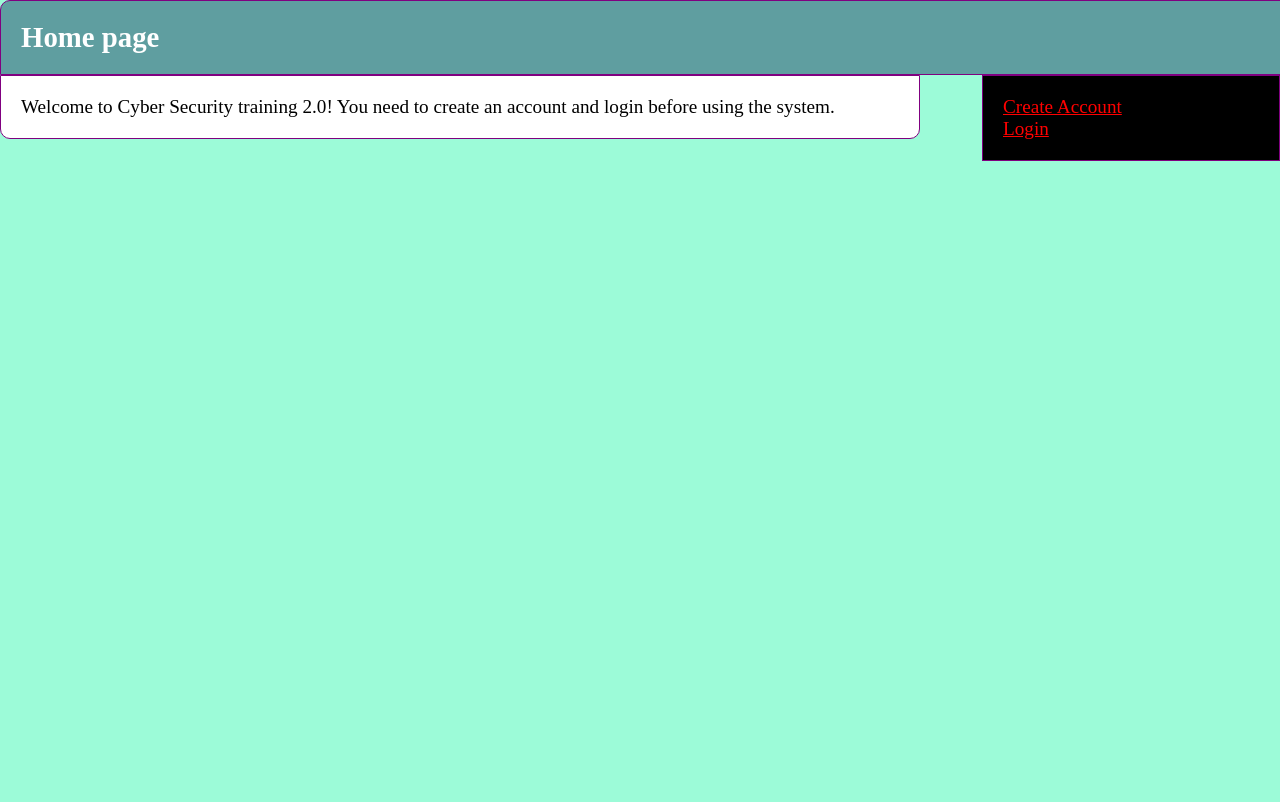
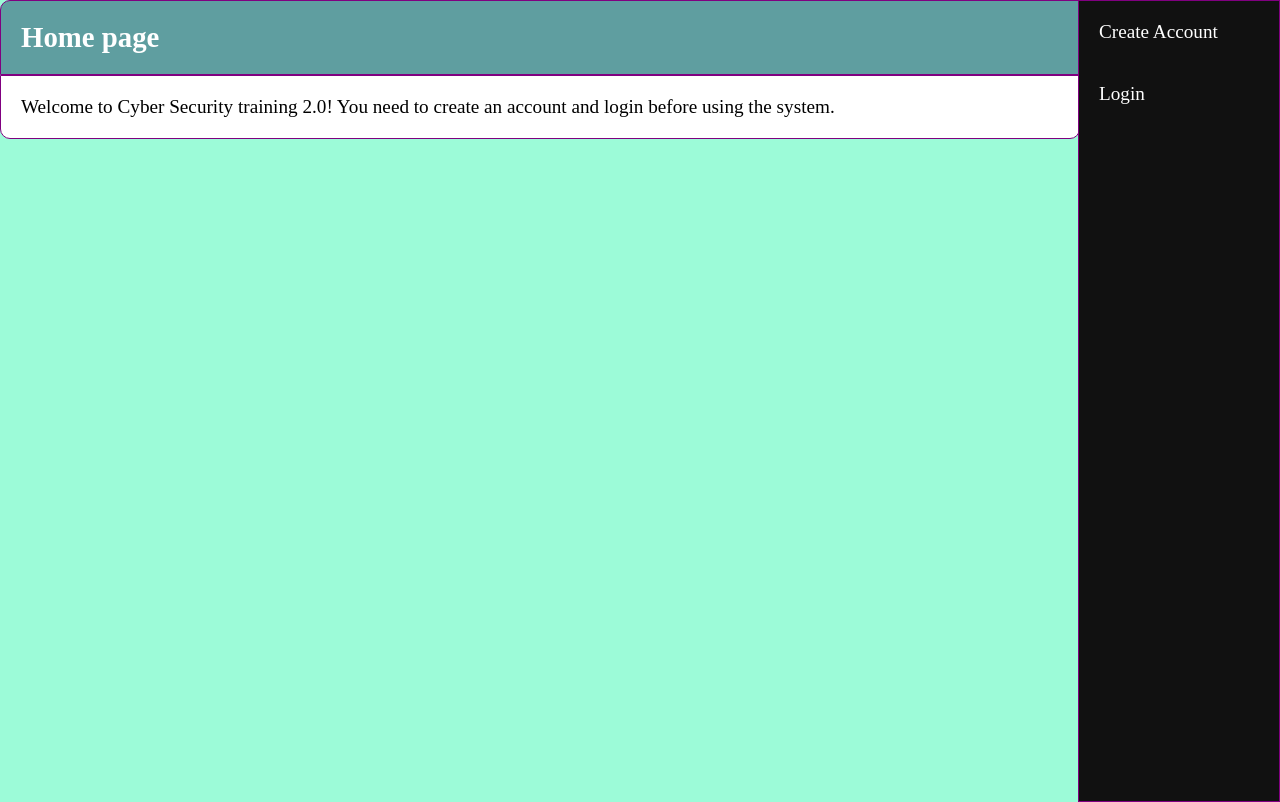
Before and after one commit to rjh36/Phase-4, a PHP site: page / in a window 1280 px wide; the page is wider, and only the part inside the window is pictured. Before the commit the page ends 161 px from the top of that part, so only its background shows below. Run offline with PHP 8.4, Linux system fonts and the light colour scheme.

Commit message:
Worked on the web site look.

```diff
--- a/index.php
+++ b/index.php
@@ -42,16 +42,16 @@
         </div>
         <div class="sidebar">
             <?php if (isset($_SESSION["username"])): ?>
-                <a href="index.php?logout='l'" style="color: red;">Logout</a><br>
-                <a href="#" style="color: red;">Phishing and Social Engineering</a><br>
-                <a href="#" style="color: red;">Patches and Antivirus</a><br>
-                <a href="#" style="color: red;">Password Strength</a><br>
-                <a href="#" style="color: red;">Public Wi-Fi Security</a><br>
-                <a href="#" style="color: red;">Take Final Exam</a><br>
-                <a href="getCertificate.php" style="color: red;">Get Certificate</a>
+                <a href="index.php?logout='l'" style="color: red;">Logout</a>
+                <a href="#">Phishing and Social Engineering</a>
+                <a href="#">Patches and Antivirus</a>
+                <a href="#">Password Strength</a>
+                <a href="#">Public Wi-Fi Security</a>
+                <a href="#">Take Final Exam</a>
+                <a href="getCertificate.php">Get Certificate</a>
             <?php else: ?>
-                <a href="register.php" style="color: red;">Create Account</a><br>
-                <a href="login.php" style="color: red;">Login</a>
+                <a href="register.php">Create Account</a>
+                <a href="login.php">Login</a>
             <?php endif ?>
         </div>
     </body>
--- a/style.css
+++ b/style.css
@@ -19,8 +19,7 @@ body {
 }
 
 form, .content {
-    width: 68.6%;
-    float: left;
+    margin-right: 200px;
     padding: 20px;
     border: 1px solid purple;
     background: white;
@@ -28,11 +27,27 @@ form, .content {
 }
 
 .sidebar {
-    width: 20%;
+    height: 100%;
+    width: 200px;
+    position: absolute;
+    z-index: 1;
+    top: 0;
+    right: 0;
+    border: 1px solid purple;
+    background-color: #111;
+    overflow-x: hidden;
+}
+
+.sidebar a {
     padding: 20px;
-    border: 1px solid purple;
-    float:right;
-    background-color: black;
+    color: white;
+    text-decoration: none;
+    display: block;
+}
+
+.sidebar a:hover {
+    background-color: white;
+    color: black;
 }
 
 .input-group {
```
